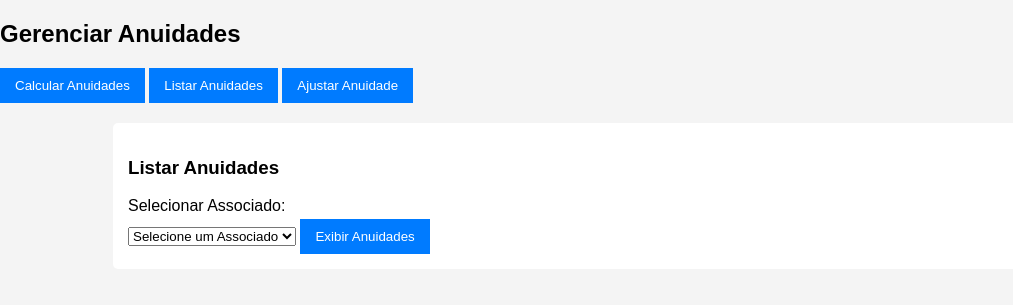
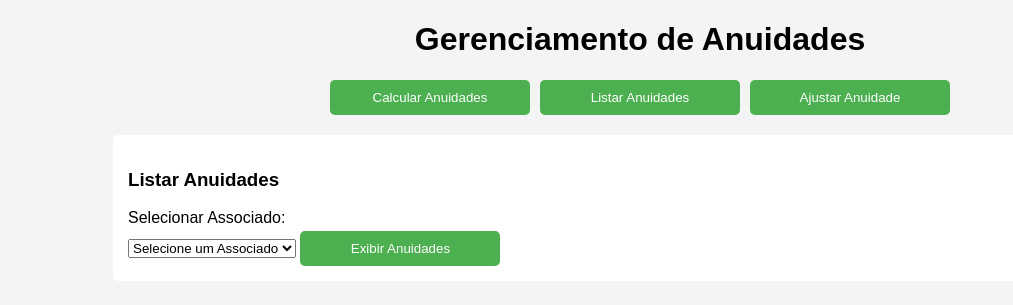
Before and after one commit to felipemarley/annual_dues_manager, a PHP site: page /anuidade.php in a window 1280 px wide. Shown: the top 305 px of the page, without its empty margins (0-1013 px from the left). Run offline with PHP 8.4, Linux system fonts and the light colour scheme; data that the repository does not hold is empty; some libraries are stand-ins or nearby versions.

Commit message:
estilizando botões

```diff
--- a/view/anuidade.php
+++ b/view/anuidade.php
@@ -23,7 +23,7 @@
     </script>
 </head>
 <body>
-    <h2>Gerenciar Anuidades</h2>
+    <h1>Gerenciamento de Anuidades</h1>
     <nav>
         <button onclick="showSection('calcularAnuidade')">Calcular Anuidades</button>
         <button onclick="showSection('listarAnuidade')">Listar Anuidades</button>
--- a/view/associados.php
+++ b/view/associados.php
@@ -3,7 +3,7 @@
 <head>
     <meta charset="UTF-8">
     <meta name="viewport" content="width=device-width, initial-scale=1.0">
-    <title>Menu Associados</title>
+    <title>Menu - Associados</title>
     <link rel="stylesheet" href="css/styles.css">
 </head>
 <body>
--- a/view/css/styles.css
+++ b/view/css/styles.css
@@ -49,12 +49,25 @@ form input {
     margin-bottom: 10px;
 }
 
+
+nav {
+    display: flex;
+    justify-content: center;
+    gap: 10px;
+    margin-bottom: 20px;
+    width: 100%;
+}
+
 button {
-    padding: 10px 15px;
-    background-color: #007BFF;
+    padding: 10px 20px;
+    background-color: #4CAF50;
     color: white;
     border: none;
+    border-radius: 5px;
     cursor: pointer;
+    transition: background-color 0.3s ease;
+    width: 200px;
+    text-align: center;
 }
 
 button:hover {
```
